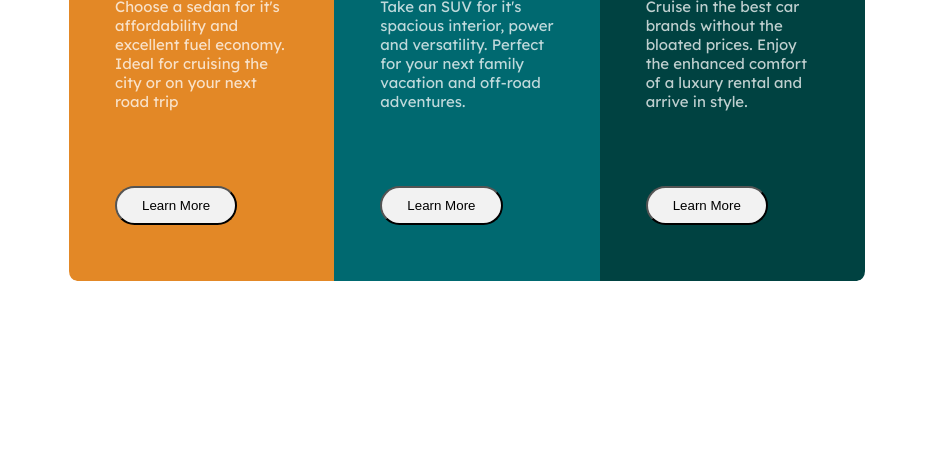
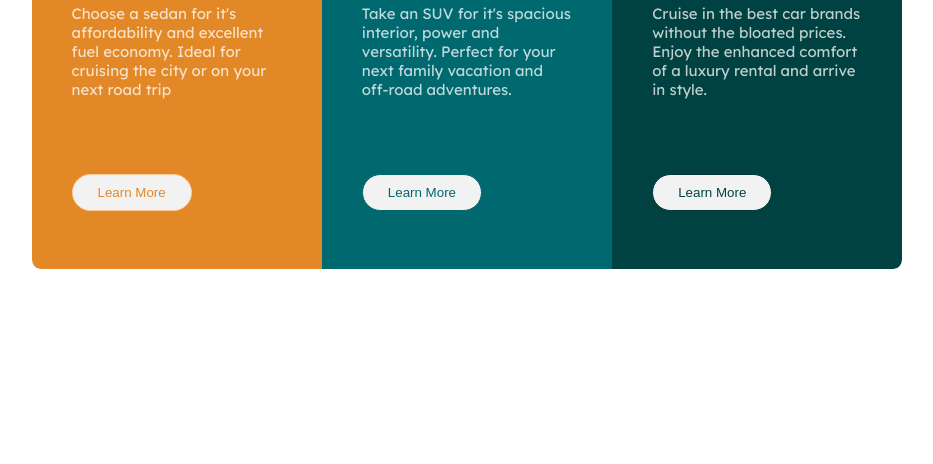
Before and after one commit to Veronica-Kodehode/Cars-Copy, a plain HTML site: page Index.html in a window 1280 px wide. Shown: the part 352-816 px from the top of the page, without its empty margins (173-1106 px from the left). Drawn offline with Linux system fonts and the light colour scheme.

Commit message:
polished details

```diff
--- a/Index.html
+++ b/Index.html
@@ -26,7 +26,7 @@
             Choose a sedan for it's affordability and excellent fuel economy.
             Ideal for cruising the city or on your next road trip
           </p>
-          <button>Learn More</button>
+          <button id="sedan-btn">Learn More</button>
         </div>
 
         <div class="type" id="suv">
@@ -36,7 +36,7 @@
             Take an SUV for it's spacious interior, power and versatility.
             Perfect for your next family vacation and off-road adventures.
           </p>
-          <button>Learn More</button>
+          <button id="suv-btn">Learn More</button>
         </div>
 
         <div class="type" id="luxury">
@@ -46,7 +46,7 @@
             Cruise in the best car brands without the bloated prices. Enjoy the
             enhanced comfort of a luxury rental and arrive in style.
           </p>
-          <button>Learn More</button>
+          <button id="luxury-btn">Learn More</button>
         </div>
       </div>
     </main>
--- a/Styles.css
+++ b/Styles.css
@@ -7,15 +7,16 @@ body {
 
 .types {
   display: flex;
-  height: 450px;
-  width: 800px;
+  height: 425px;
+  width: 875px;
 }
 
 .type {
   font-size: 15px;
-  padding: 46px;
+  padding: 40px;
   width: 33.33%;
   color: hsla(0, 0%, 100%, 0.75);
+  font-family: "Lexend Deca", sans-serif;
 }
 
 h1 {
@@ -48,6 +49,17 @@ button {
   border-radius: 20px;
 }
 
-p {
-  font-family: "Lexend Deca", sans-serif;
+#sedan-btn {
+  color: hsl(31, 77%, 52%);
+  border: solid 1px #ffcc99;
 }
+
+#suv-btn {
+  color: hsl(184, 100%, 22%);
+  border: solid 1px #006666;
+}
+
+#luxury-btn {
+  color: hsl(179, 100%, 13%);
+  border: solid 1px #003333;
+}
```
